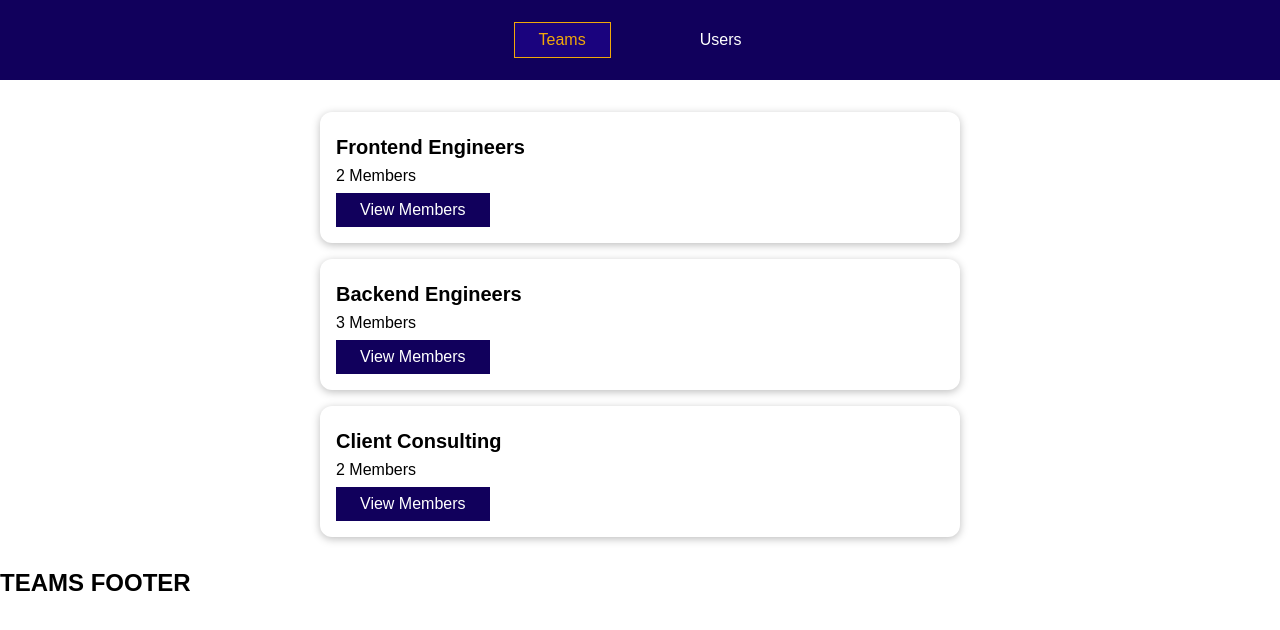
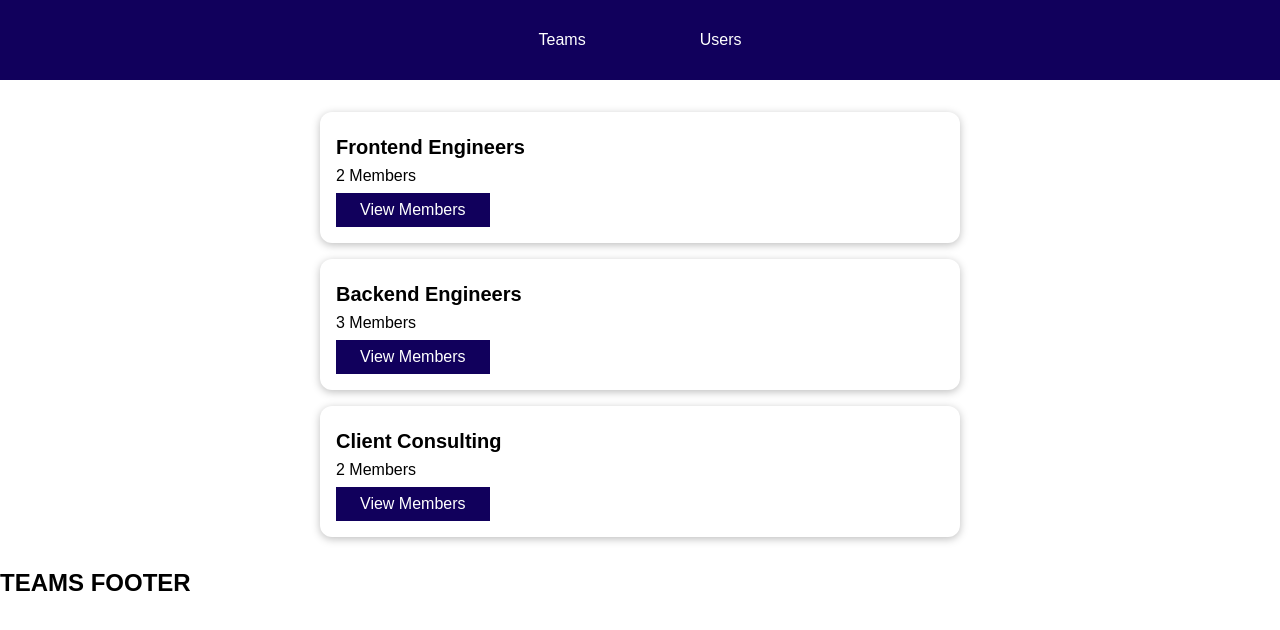
Before and after one commit to chldltkrz/Vue3_Concept, a Vue app in the folder Basic/15-Router/: page /teams in a window 1280 px wide. Shown: the top 630 px of the page. Built offline with nearby package versions, Linux system fonts and the light colour scheme.

Commit message:
added scroll controling codes scrollBehavior method
Signed-off-by: Issac Choi <chldltkrz@gmail.com>

```diff
--- a/Basic/15-Router/src/main.js
+++ b/Basic/15-Router/src/main.js
@@ -46,6 +46,16 @@ const router = createRouter({
       component: notFound,
     },
   ],
+  linkActiveClass: 'active',
+  scrollBehavior(to, from, savedPosition) {
+    console.log(to, from, savedPosition);
+    if (savedPosition) {
+      return savedPosition;
+    }
+    return { left: 0, top: 0 };
+    // scroll to the top!
+    // return { left: 0, top: 0 };
+  },
 });
 const app = createApp(App);
 app.use(router);
```
